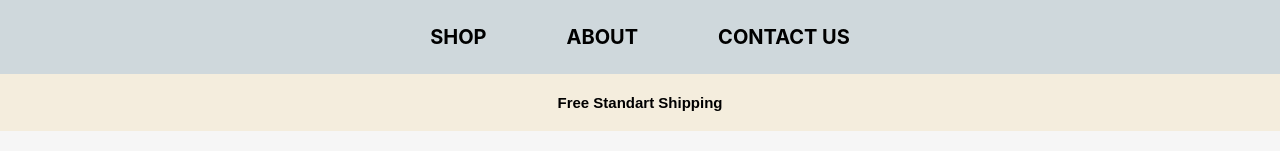
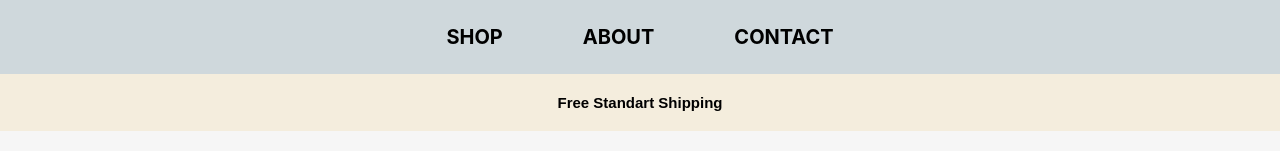
Before and after one commit to NatachaKey/clothes-filter, a React (Create React App) app: page / in a window 1280 px wide. Shown: the top 151 px of the page. Built offline with nearby package versions, Linux system fonts and the light colour scheme; a web font is replaced by a local one.

Commit message:
Update App.js

```diff
--- a/src/App.js
+++ b/src/App.js
@@ -17,7 +17,7 @@ function App() {
 <nav>
     <Link to="/" className="link">Shop</Link>
     <Link to="/about" className="link">About</Link>
-    <Link to="/contactUs" className="link"> Contact us</Link>
+    <Link to="/contactUs" className="link"> Contact </Link>
 </nav>
 
 <Routes>
```
